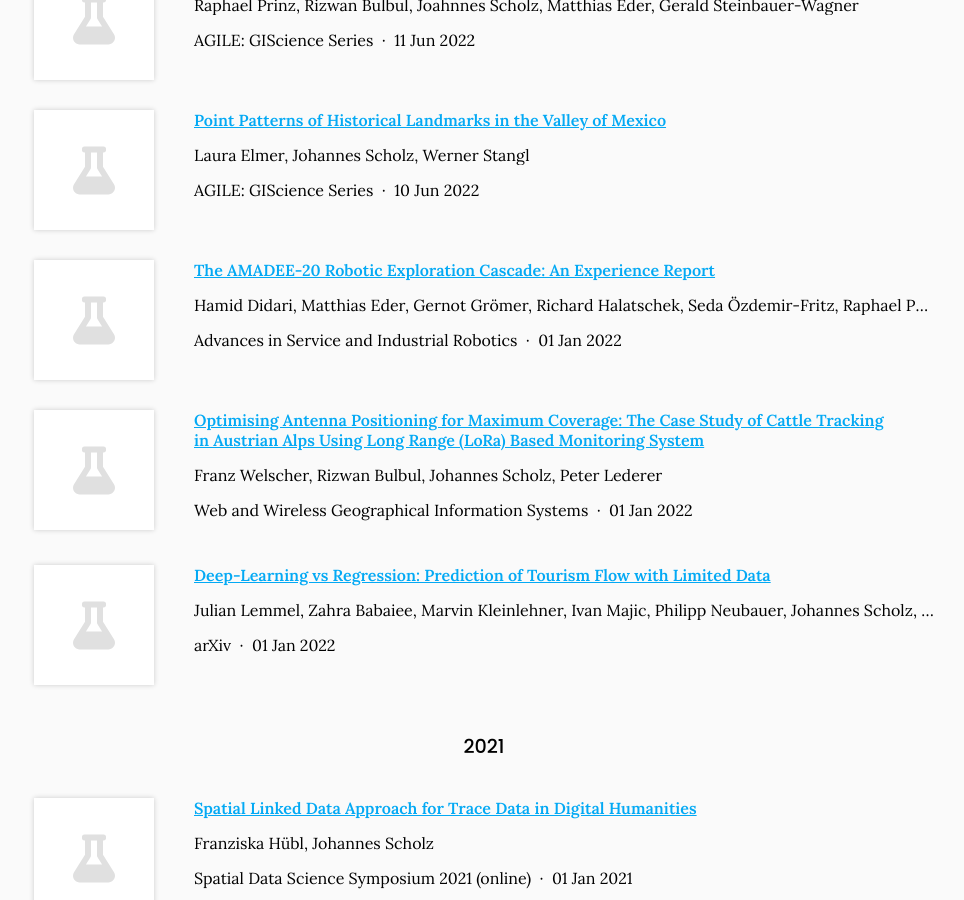
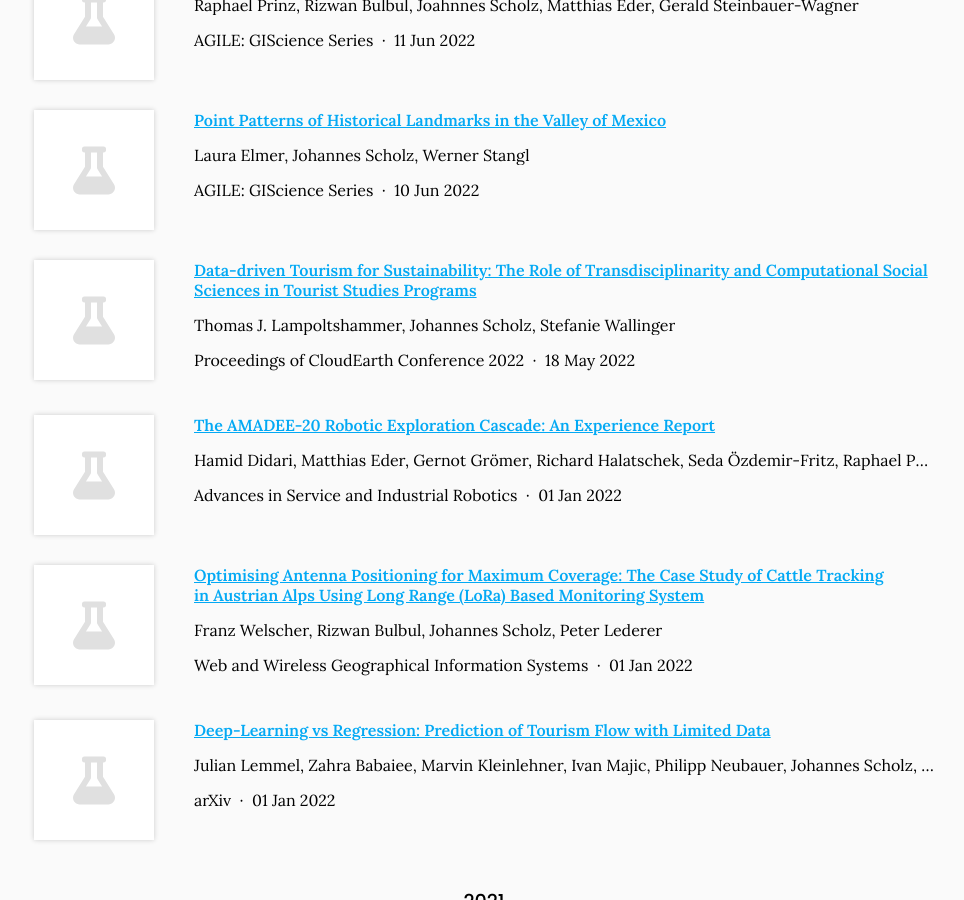
Before and after one commit to Geoinfo-TUGraz/Geoinfo-TUGraz.github.io, a Jekyll site: the page built from research/index.md, in a window 1280 px wide and 900 px high, scrolled down 1932 px. Shown: the whole window, without its empty margins (156-1120 px from the left). Built offline with Jekyll 4.4.1, drawn with Linux system fonts in a browser that asks for light colours; some of the changed text lies outside the part shown.

Commit message:
Generate citations

```diff
--- a/_data/citations.yaml
+++ b/_data/citations.yaml
@@ -97,9 +97,9 @@
   - Johannes Scholz
   - Stefanie Wallinger
   publisher: Proceedings of CloudEarth Conference 2022
-  date: ''
+  date: '2022-05-18'
   link: https://conference.cloudearthi.com/wp-content/uploads/2022/05/ID_8.pdf
-  _cache: 495d8e634cbab57aa31f24bbf2631a34e05a281d4cb6c135884d88dd8e45f81a
+  _cache: 1990ecfe6877c2573141b0c6172222006043892185735a2e0be308bbfadf08dd
 - title: "Geospatial Artificial Intelligence und Geoinformatik: neue Paradigmen in\
     \ der r\xE4umlichen Analyse"
   authors:
```
